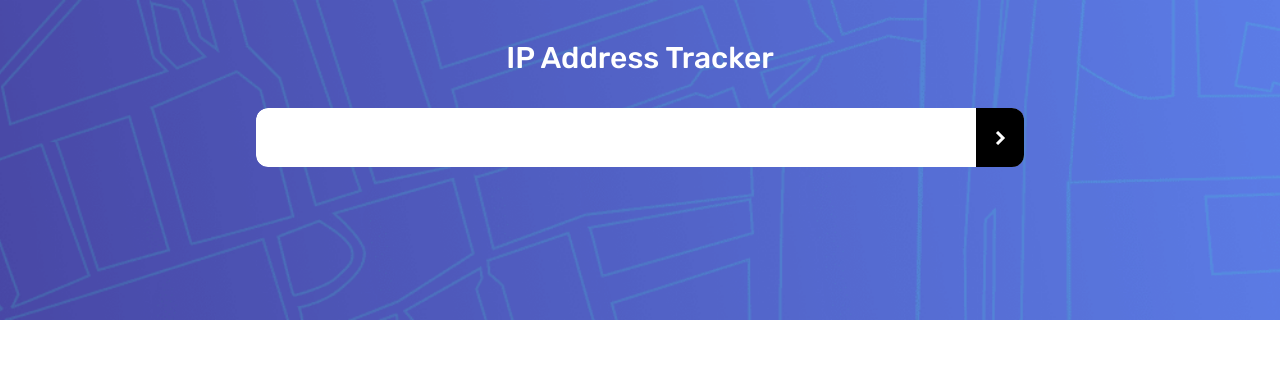
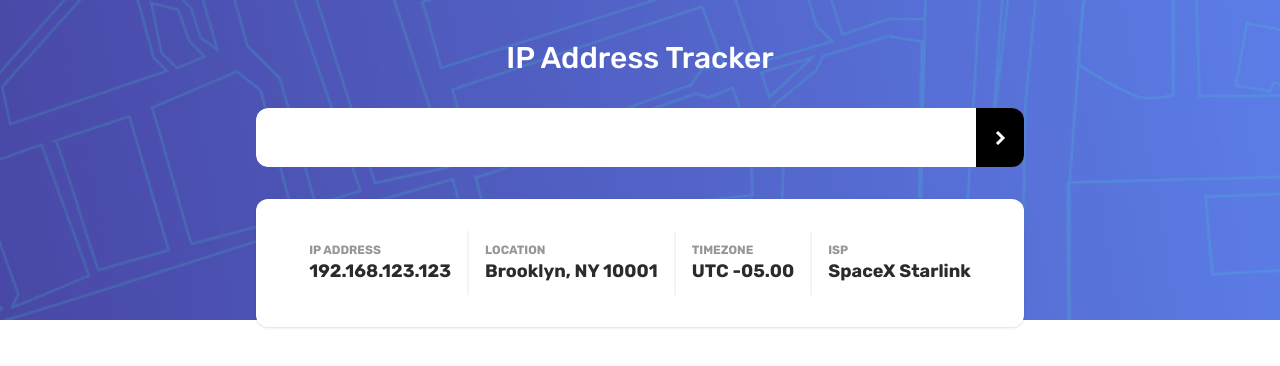
Before and after one commit to daft2/frontend-2023, a React (Vite) app: page /ip-address-tracker in a window 1280 px wide. Shown: the top 366 px of the page. Built offline with nearby package versions, Linux system fonts and the light colour scheme.

Commit message:
feat: add placeholder description section

```diff
--- a/src/domains/ip-address-tracker/IpAddressTracker.tsx
+++ b/src/domains/ip-address-tracker/IpAddressTracker.tsx
@@ -4,7 +4,7 @@ type Props = {};
 
 const IpAddressTracker = (props: Props) => {
   return (
-    <div className="text-[18px] font-rubik">
+    <div className="text-[18px] font-rubik h-screen">
       <div className="w-full h-fit relative">
         <img
           src="images/ip-address-tracker/pattern-bg.png"
@@ -26,10 +26,32 @@ const IpAddressTracker = (props: Props) => {
               </span>
             </div>
           </div>
+          <div className="bg-white flex flex-col lg:flex-row justify-center items-center w-full max-w-xs lg:max-w-3xl shadow rounded-xl py-8 gap-4">
+            <DescriptionItem label="ip address" value="192.168.123.123" />
+            <div className="hidden lg:block h-[4rem] w-[2px] bg-slate-100" />
+            <DescriptionItem label="location" value="Brooklyn, NY 10001" />
+            <div className="hidden lg:block h-[4rem] w-[2px] bg-slate-100" />
+            <DescriptionItem label="timezone" value="UTC -05.00" />
+            <div className="hidden lg:block h-[4rem] w-[2px] bg-slate-100" />
+            <DescriptionItem label="isp" value="SpaceX Starlink" />
+          </div>
         </div>
       </div>
     </div>
   );
 };
 
+const DescriptionItem = ({
+  label,
+  value,
+}: {
+  label: string;
+  value: string;
+}) => (
+  <div className="flex flex-col font-bold items-center justify-center lg:items-start lg:justify-start">
+    <h1 className="text-ipGray text-xs uppercase">{label}</h1>
+    <h1 className="text-ipDarkGray">{value}</h1>
+  </div>
+);
+
 export default IpAddressTracker;
```
